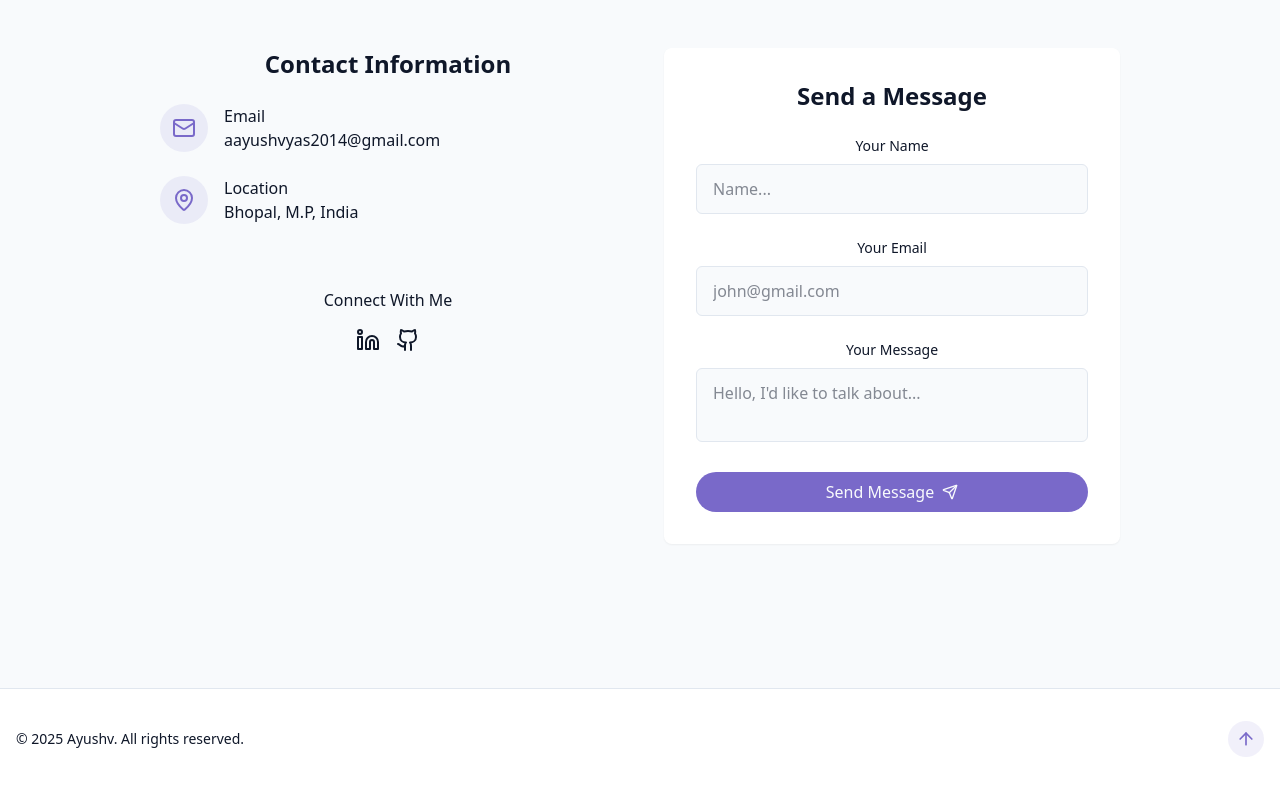
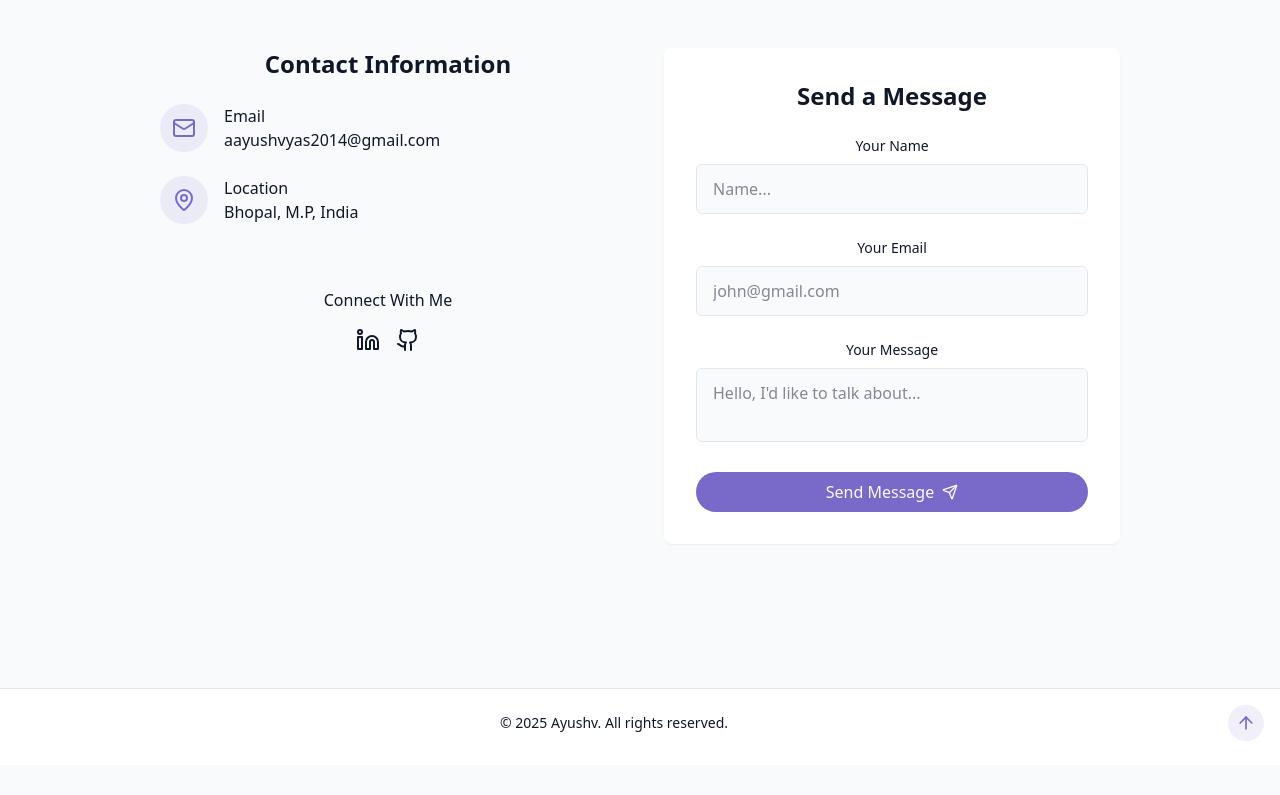
Before and after one commit to av109/portfolio-websitev1, a React (Vite) app: page / in a window 1280 px wide. Shown: the part 3750-4545 px from the top of the page. After the commit the page ends 4515 px from the top, so only its background shows below. Built offline with nearby package versions, Linux system fonts and the light colour scheme.

Commit message:
footer update

```diff
--- a/src/components/Footer.jsx
+++ b/src/components/Footer.jsx
@@ -2,15 +2,16 @@ import { ArrowUp } from "lucide-react";
 
 export const Footer = () => {
   return (
-    <footer className="py-12 px-4 bg-card relative border-t border-border mt-12 pt-8 flex flex-wrap justify-between items-center">
-      {" "}
-      <p className="text-sm text-muted-foreground">
-        {" "}
-        &copy; {new Date().getFullYear()} Ayushv. All rights reserved.
-      </p>
+    <footer className="py-6 px-4 bg-card relative border-t border-border mt-12 pt-4 flex items-center justify-between">
+      <div className="flex-1 flex justify-center">
+        <p className="text-sm text-muted-foreground text-center">
+          &copy; {new Date().getFullYear()} Ayushv. All rights reserved.
+        </p>
+      </div>
       <a
         href="#hero"
-        className="p-2 rounded-full bg-primary/10 hover:bg-primary/20 text-primary transition-colors"
+        className="p-2 rounded-full bg-primary/10 hover:bg-primary/20 text-primary transition-colors ml-4"
+        style={{ alignSelf: "flex-end" }}
       >
         <ArrowUp size={20} />
       </a>
```
